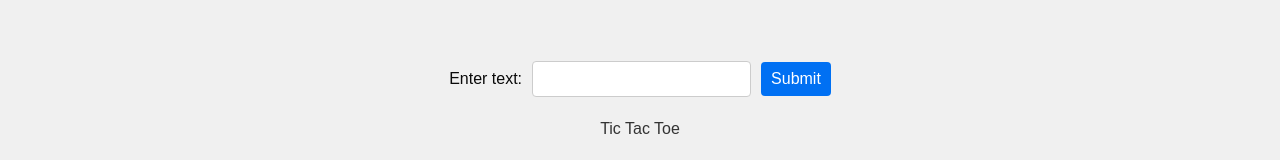
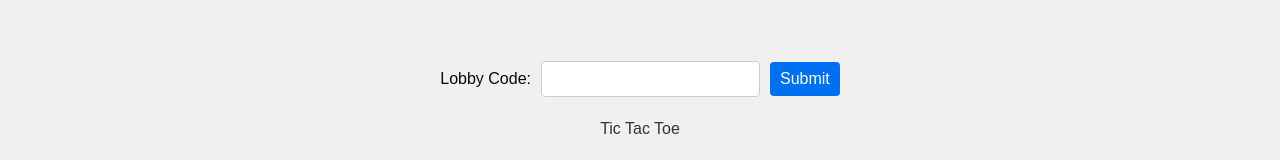
Before and after one commit to TurkeyBlock/TBWebsite, a Next.js app: page /protected/games/tic-tac-toe in a window 1280 px wide. Shown: the part 134-294 px from the top of the page. Built offline with nearby package versions, Linux system fonts and the light colour scheme; no server answers.

Commit message:
text input hiding

```diff
--- a/app/_components/textInput/page.tsx
+++ b/app/_components/textInput/page.tsx
@@ -1,21 +1,25 @@
 "use client"
 
+import { ChangeEventHandler, FormEventHandler } from "react";
+
 interface Props {
+  boxLabel?:string;
   inputText?: string;
-  setInputText: any;
   buttonLabel?: string;
-  handleSubmit: any;
+  setInputText:ChangeEventHandler;
+  handleSubmit: FormEventHandler;
+  hide?:boolean;
 }
-const TextInput = ({inputText="", setInputText, buttonLabel = "Submit", handleSubmit}: Props) => {
-  const handleChange = (event:any) => {
+const TextInput = ({boxLabel = "Input Text:", inputText="", buttonLabel = "Submit", setInputText, handleSubmit, hide=false}: Props) => {
+  const handleChange = (event) => {
     setInputText(event.target.value);
   };
 
   return (
-    <div style={{ padding: '20px', fontFamily: 'Arial, sans-serif' }}>
+    <div style={{ padding: '20px', fontFamily: 'Arial, sans-serif', display:hide === true ? 'none': ''}}>
       <form onSubmit={handleSubmit}>
         <label htmlFor="textInput" style={{ marginRight: '10px' }}>
-          Enter text:
+          {boxLabel}
         </label>
         <input
           type="text"
--- a/app/protected/games/tic-tac-toe/page.js
+++ b/app/protected/games/tic-tac-toe/page.js
@@ -15,8 +15,10 @@ const TicTacToe = () => {
 
   //Handles submission to lobby-input form.
   function handleSubmit(event){
-    event.preventDefault(); //Do not refresh the page.
-    console.log(event);
+    if(gameId==null){
+      event.preventDefault(); //Do not refresh the page UNLESS client was previously subscribed to a channel
+      console.log("Attempted to join lobby while already subscribed to a channel - reloading page.")
+    }
     if(inputText=="")
       return;
     setGameId(inputText);
@@ -53,19 +55,21 @@ const TicTacToe = () => {
     return req;
   };
 
+  //Game channel subscription
+  useEffect(() => {
+    //Induce singleplayer
+    if(gameId!=null){
+
+      //Boot the client-side-render of the game, fetched from database
       async function initGameState() {
         const payload = await fetchData(tableName, gameId);
         console.log(payload);
         setGame(formatPayload(payload.boardState, payload.nextToken))
         setMyToken(null);
       };
+      initGameState();
 
-  //Game channel subscription
-  useEffect(() => {
-    //Induce singleplayer
-    if(gameId!=null){
-
-      initGameState();
+      //Subscribe the game's channel, inform client of table updates (and joins/leaves)
       const channel = supabase
         .channel(`${gameId}`)
         .on('postgres_changes', { event: 'UPDATE', schema: 'public', table: tableName, filter:`id=eq.${gameId}`},
@@ -180,7 +184,7 @@ const TicTacToe = () => {
     <main
       className={styles.body}
     >
-      <TextInput inputText={inputText} setInputText={setInputText} buttonLabel="Submit" boxLabel="Lobby Code:" handleSubmit={ handleSubmit }/>
+      <TextInput boxLabel="Lobby Code:" inputText={inputText} buttonLabel="Submit" setInputText={setInputText} handleSubmit={ handleSubmit } hide={gameId!=null}/>
       <div className={styles.appContainer}>
         <h1 className = {styles.h1}>
           Tic Tac Toe
```
Lines whose indentation alone changed are shown as unchanged.
